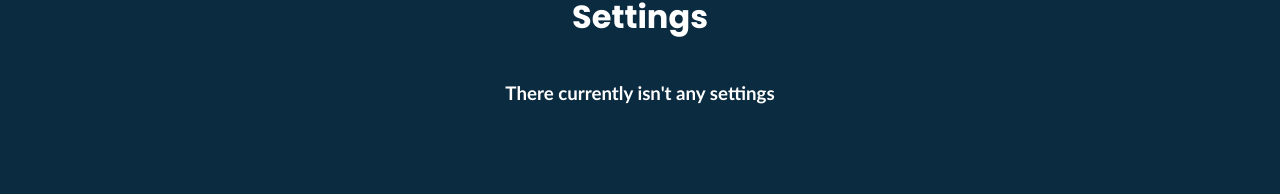
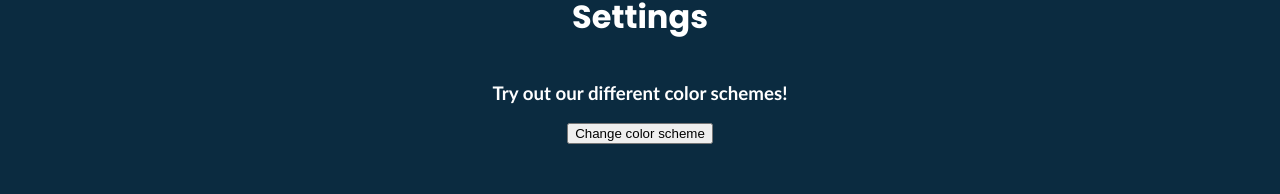
Before and after one commit to Paefax/paefax-language-app, a Vue app: page /settings in a window 1280 px wide. Shown: the part 319-513 px from the top of the page. Built offline with nearby package versions, Linux system fonts and the light colour scheme.

Commit message:
adds darkmode toggle button

```diff
--- /dev/null
+++ b/src/components/DarkModeToggle.vue
@@ -0,0 +1,28 @@
+<template>
+    <main>
+        <button @click="toggleDark" id="darkModeToggle">Change color scheme</button>
+    </main>
+</template>
+
+
+<script setup>
+
+let toggled = true;
+const toggleDark = () => {
+
+    console.log(document.getElementsByClassName("container"));
+    if (toggled) {
+        document.body.style.backgroundColor = "#79A3B1";
+        document.body.style.color = "#000";
+        document.getElementsByClassName("container")[0].style.backgroundColor = "#456268"
+
+        toggled = false;
+    } else {
+        document.body.style.backgroundColor = "rgba(11, 43, 64, 1)"
+        document.body.style.color = "#FFFF"
+        document.getElementsByClassName("container")[0].style.backgroundColor = "#185359"
+
+        toggled = true;
+    }
+};
+</script>
--- a/src/views/SettingsView.vue
+++ b/src/views/SettingsView.vue
@@ -1,4 +1,9 @@
 <template>
   <h1>Settings</h1>
-  <h3>There currently isn't any settings</h3>
+  <h3>Try out our different color schemes!</h3>
+  <DarkModeToggle />
 </template>
+
+<script setup>
+import DarkModeToggle from '../components/DarkModeToggle.vue'
+</script>
```
